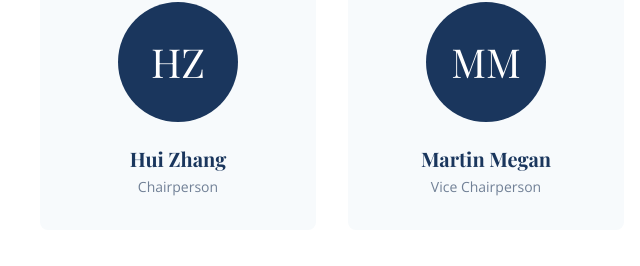
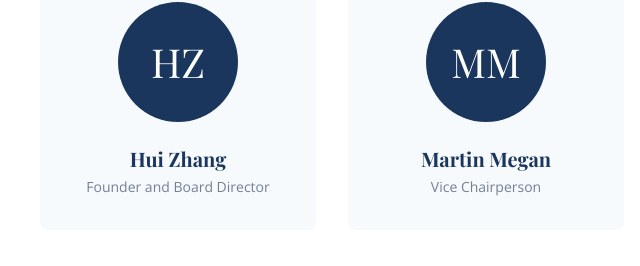
Before and after one commit to yubo-02/yubo-02.github.io, a plain HTML site: page index.html in a window 1280 px wide. Shown: the part 1588-1854 px from the top of the page, 0-640 px from the left. Drawn offline with nearby package versions, Linux system fonts and the light colour scheme.

Commit message:
m:修改huizhang title

```diff
--- a/index.html
+++ b/index.html
@@ -207,7 +207,7 @@
                     <div class="board-member">
                         <div class="member-photo">HZ</div>
                         <h4>Hui Zhang</h4>
-                        <p>Chairperson</p>
+                        <p>Founder and Board Director</p>
                     </div>
 
                     <div class="board-member">
```
Also changed, not shown: 1 other file.
